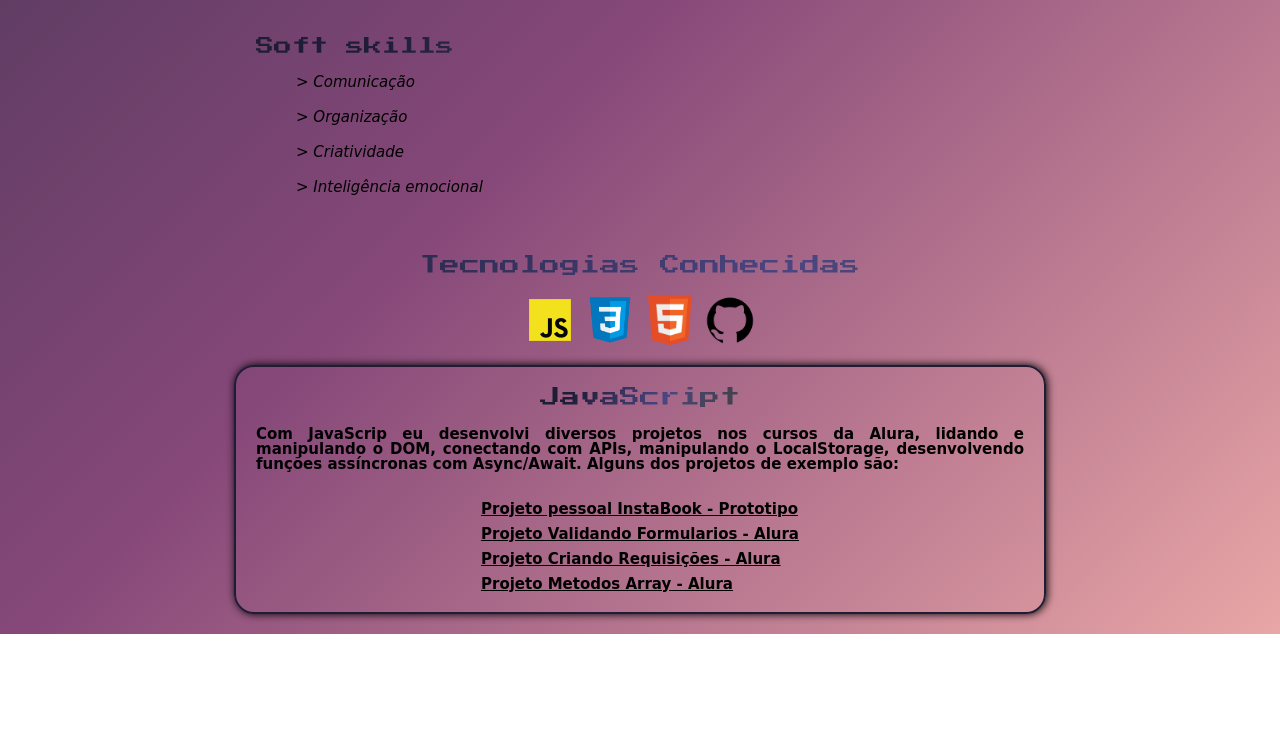
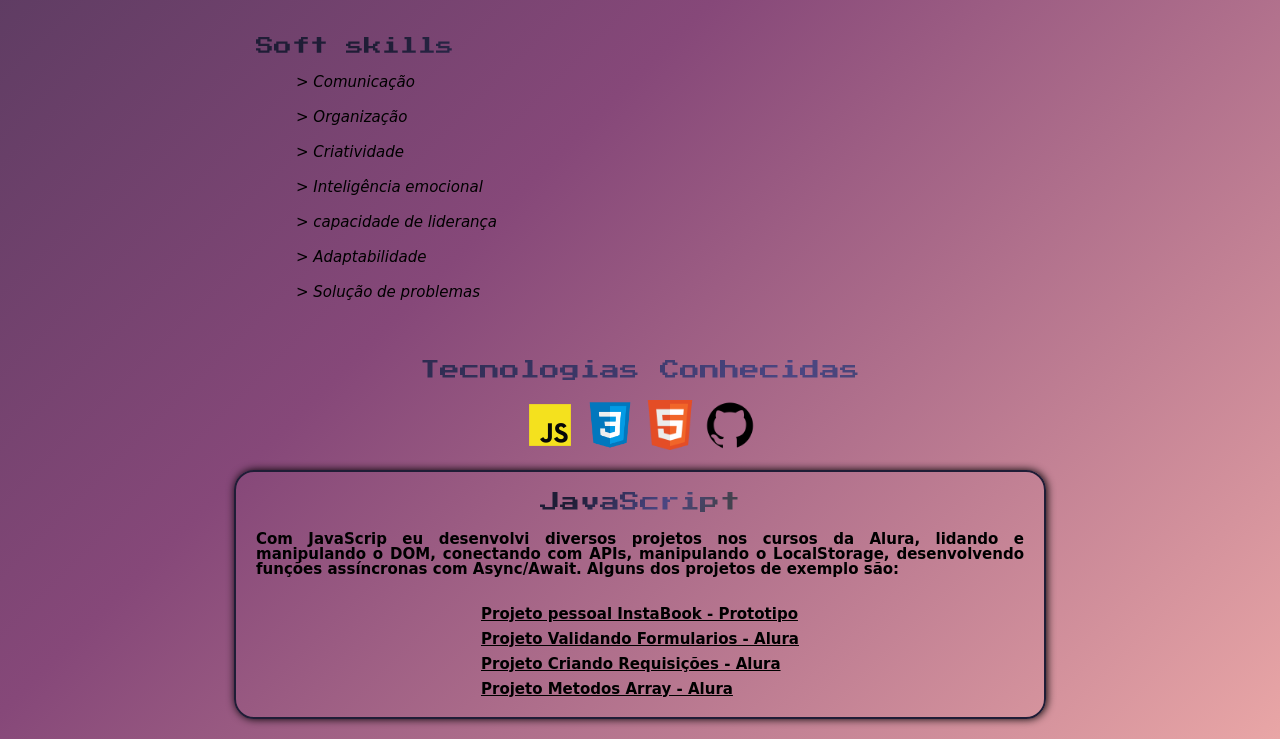
Before and after one commit to ThiagoZambelli/Portf-lio, a plain HTML site: page index.html in a window 1280 px wide. Shown: the part 1218-1957 px from the top of the page. Before the commit the page ends 1852 px from the top, so only its background shows below. Drawn offline with Linux system fonts and the light colour scheme; a web font is replaced by a local one.

Commit message:
Adicionando Soft skills

```diff
--- a/index.html
+++ b/index.html
@@ -72,6 +72,9 @@
                 <h3 class="soft__skill">> Organização</h3>
                 <h3 class="soft__skill">> Criatividade</h3>
                 <h3 class="soft__skill">> Inteligência emocional</h3>
+                <h3 class="soft__skill">> capacidade de liderança</h3>
+                <h3 class="soft__skill">> Adaptabilidade</h3>
+                <h3 class="soft__skill">> Solução de problemas</h3>
             </div>
         </section>
 
```
